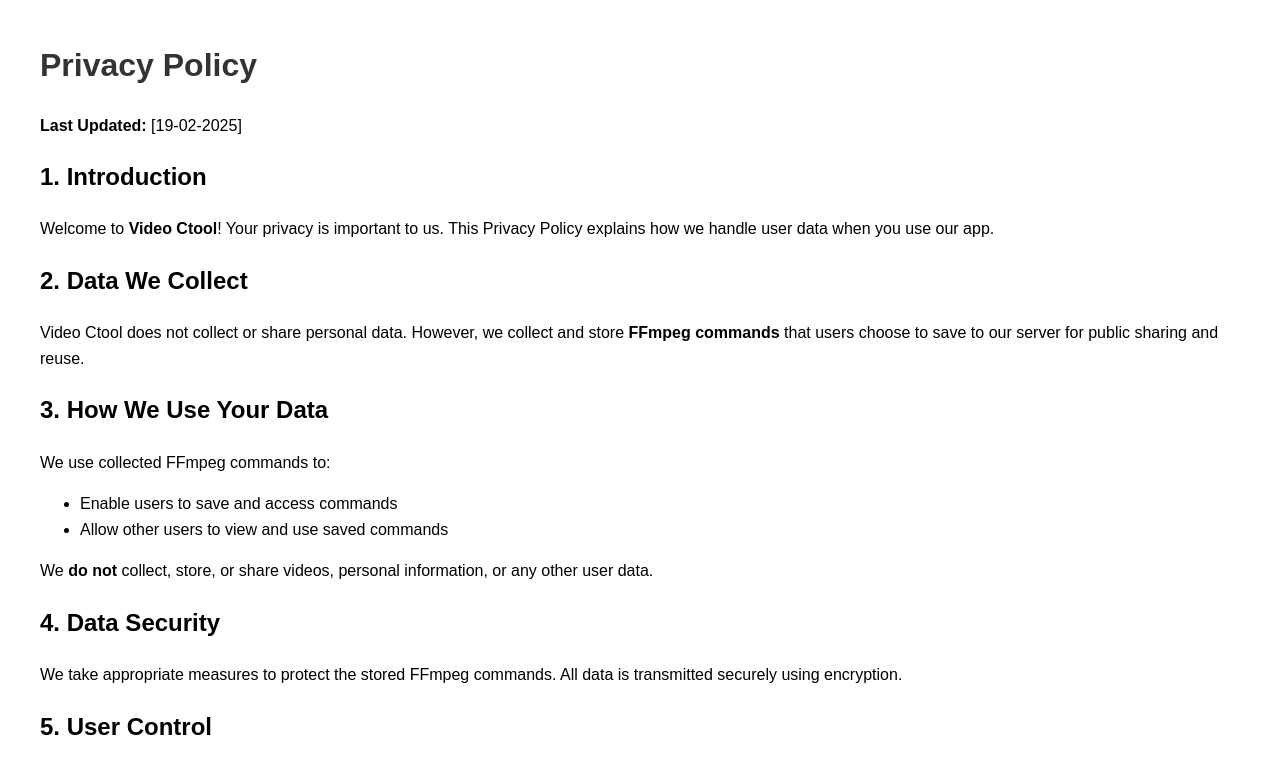
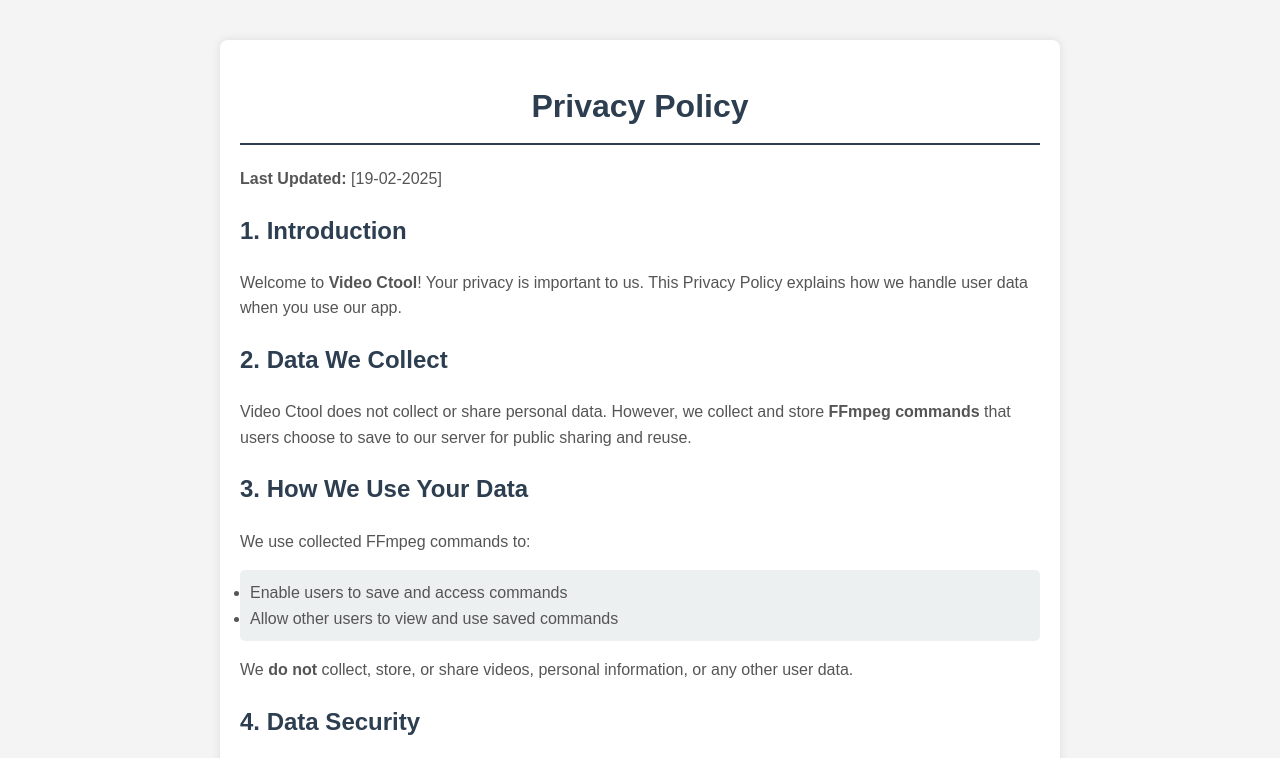
Before and after one commit to Akash-stx/Video--Ctool, a plain HTML site: page index.html in a window 1280 px wide. Shown: the top 758 px of the page. Drawn offline with Linux system fonts and the light colour scheme.

Commit message:
some correction

```diff
--- a/index.html
+++ b/index.html
@@ -5,11 +5,41 @@
     <meta name="viewport" content="width=device-width, initial-scale=1.0">
     <title>Privacy Policy</title>
     <style>
-        body { font-family: Arial, sans-serif; margin: 40px; line-height: 1.6; }
-        h1 { color: #333; }
+        body {
+            font-family: Arial, sans-serif;
+            margin: 40px;
+            line-height: 1.6;
+            background-color: #f4f4f4;
+            color: #333;
+        }
+        .container {
+            max-width: 800px;
+            margin: auto;
+            background: white;
+            padding: 20px;
+            border-radius: 8px;
+            box-shadow: 0 0 10px rgba(0, 0, 0, 0.1);
+        }
+        h1, h2 {
+            color: #2c3e50;
+        }
+        h1 {
+            text-align: center;
+            border-bottom: 2px solid #2c3e50;
+            padding-bottom: 10px;
+        }
+        ul {
+            background: #ecf0f1;
+            padding: 10px;
+            border-radius: 5px;
+        }
+        p, li {
+            color: #555;
+        }
     </style>
 </head>
 <body>
+    <div class="container">
         <h1>Privacy Policy</h1>
         <p><strong>Last Updated:</strong> [19-02-2025]</p>
 
@@ -41,6 +71,7 @@
 
         <h2>8. Contact Us</h2>
         <p>If you have any questions about this Privacy Policy, please contact us at:</p>
-    <p>[Your Email or Website URL]</p>
+        <p>[akashv2000.dev@gmail.com]</p>
+    </div>
 </body>
 </html>
```
Lines whose indentation alone changed are shown as unchanged.
